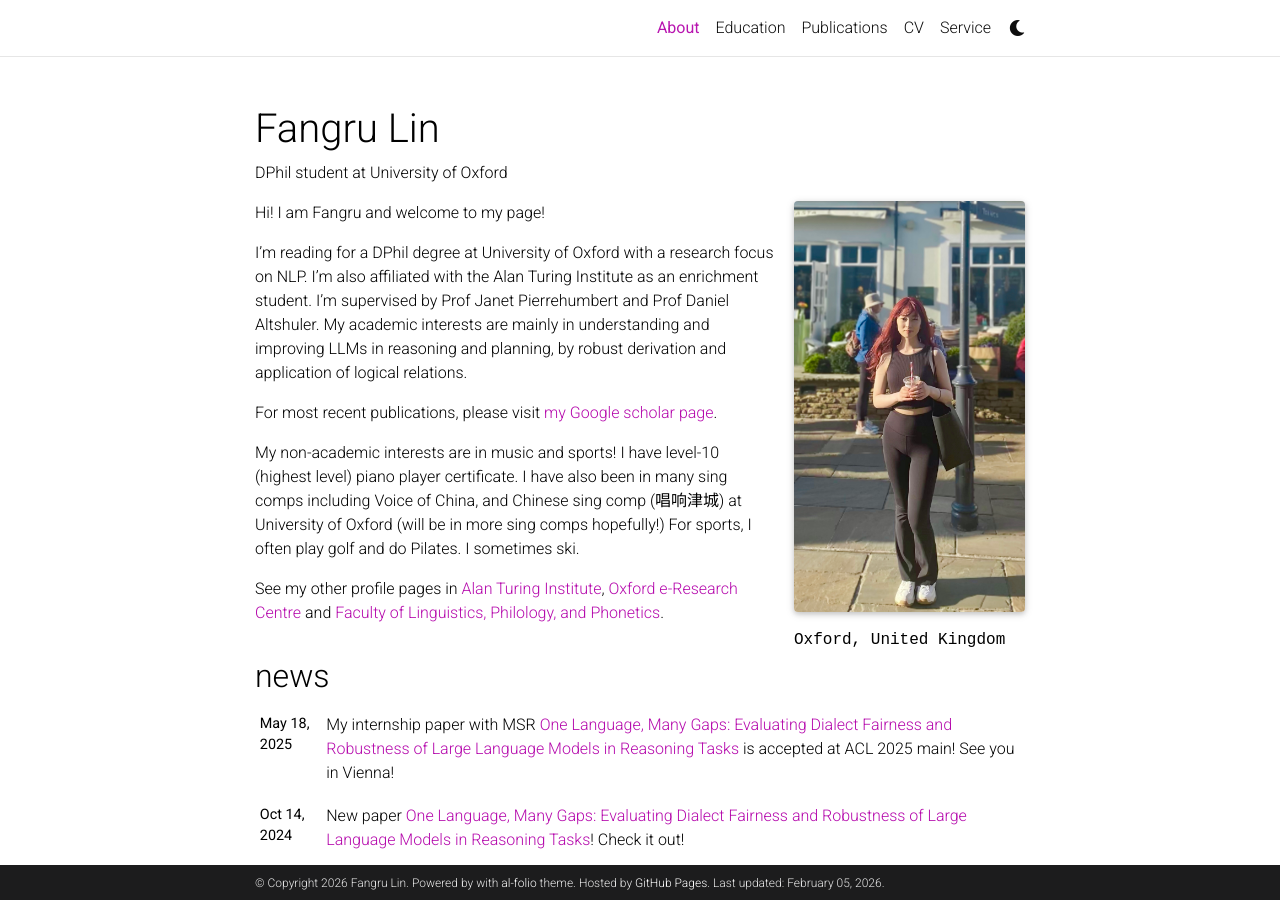
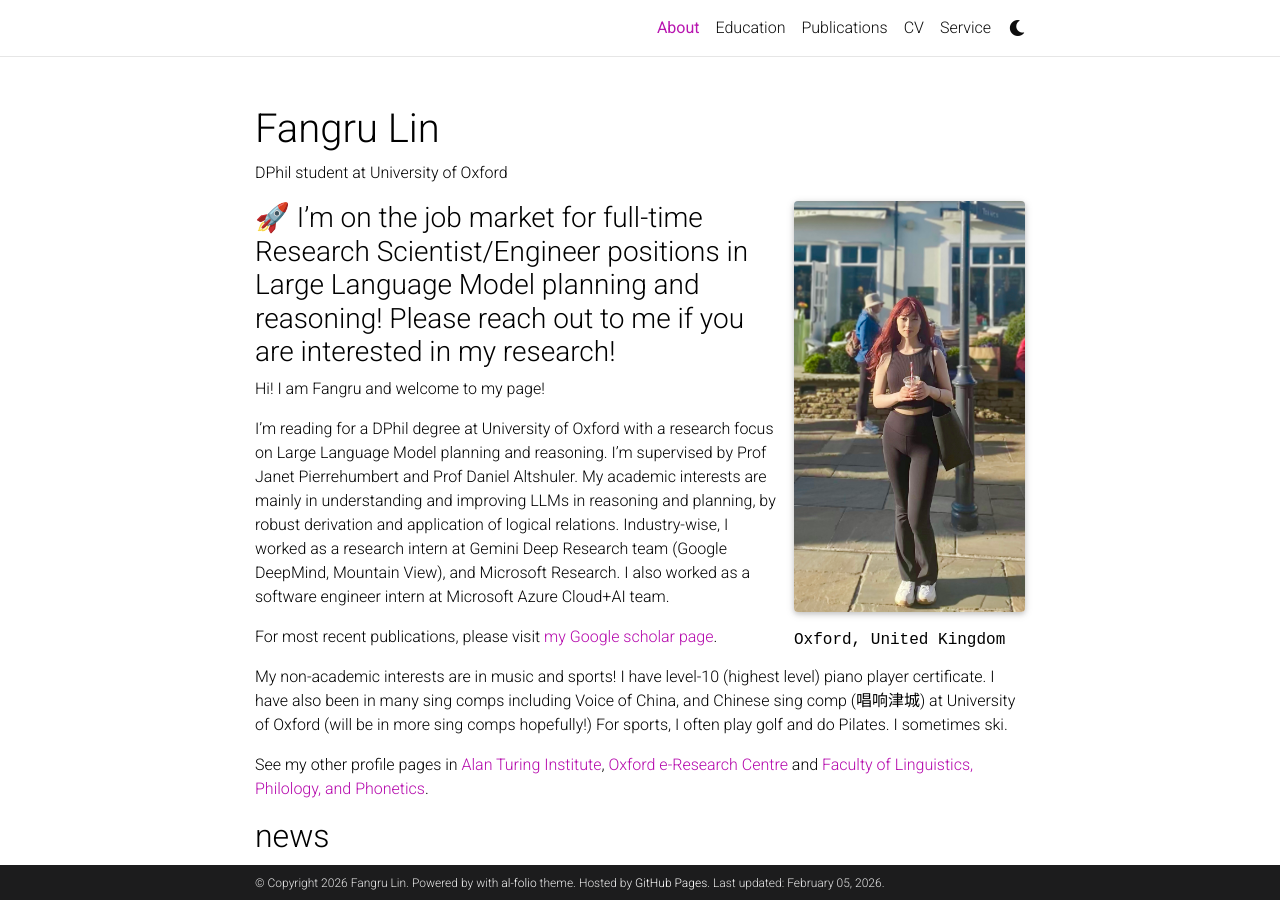
Before and after one commit to fangru-lin/fangru-lin.github.io, a Jekyll site: the page built from _pages/about.md, in a window 1280 px wide and 900 px high. Built offline with Jekyll 4.4.1, drawn with Linux system fonts in a browser that asks for light colours; full-size pictures stand in for the smaller copies a plugin makes; comment, search, counter and statistics services are not loaded; a style sheet for code colours, icons or effects is not loaded.

Commit message:
update about.md

```diff
--- a/_pages/about.md
+++ b/_pages/about.md
@@ -15,9 +15,12 @@ news: true  # includes a list of news items
 selected_papers: false # includes a list of papers marked as "selected={true}"
 social: true  # includes social icons at the bottom of the page
 ---
+
+### 🚀 I'm on the job market for full-time Research Scientist/Engineer positions in Large Language Model planning and reasoning! Please reach out to me if you are interested in my research!
+
 Hi! I am Fangru and welcome to my page!
 
-I'm reading for a DPhil degree at University of Oxford with a research focus on NLP. I'm also affiliated with the Alan Turing Institute as an enrichment student. I'm supervised by Prof Janet Pierrehumbert and Prof Daniel Altshuler. My academic interests are mainly in understanding and improving LLMs in reasoning and planning, by robust derivation and application of logical relations.
+I'm reading for a DPhil degree at University of Oxford with a research focus on Large Language Model planning and reasoning. I'm supervised by Prof Janet Pierrehumbert and Prof Daniel Altshuler. My academic interests are mainly in understanding and improving LLMs in reasoning and planning, by robust derivation and application of logical relations. Industry-wise, I worked as a research intern at Gemini Deep Research team (Google DeepMind, Mountain View), and Microsoft Research. I also worked as a software engineer intern at Microsoft Azure Cloud+AI team.
 
 For most recent publications, please visit <a href="https://scholar.google.com/citations?hl=en&user=LFS5dV0AAAAJ&view_op=list_works&gmla=AH70aAUk-YR0U8wbiYzthyQPh586N3BiLX81qUI5qSFmTfPfQR1Q7iqAQc0jF2n-jXZtXnUvlCJDYi7wLJE5Tjgf" target="_blank"> my Google scholar page</a>.
 
```
